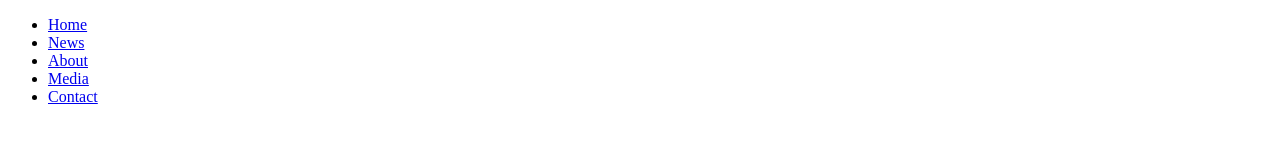
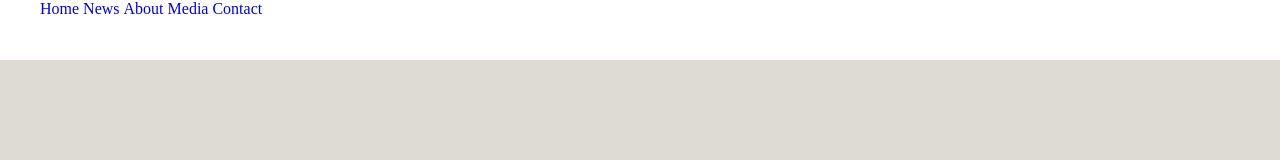
Before and after one commit to ryanboye/offcanvas_css3_menu, a plain HTML site: page index.html in a window 1280 px wide. Drawn offline with Linux system fonts and the light colour scheme.

Commit message:
style updates

```diff
--- a/css/style.scss
+++ b/css/style.scss
@@ -1,4 +1,6 @@
-$background_color: #fff;
+$background_color: #DDDBD2;
+$nav_bg_color: #fff;
+$collapsed_nav_bg_color: #ededed;
 $font_family: 'Open Sans';
 $font_size: 12px;
 $transition_speed: 2;
@@ -6,10 +8,36 @@ $transition_type: slide;
 
 
 
-/* OUR STYLES */
+/* STYLES */
+
 body {
-	background: #efefef;
+	background: $background_color;
+	margin:0;
+}
+nav {
+	height: 60px;
+	ul {
+		-webkit-margin-before: 0px;
+		-webkit-margin-after: 0px;
+		-webkit-margin-start: 0px;
+		-webkit-margin-end: 0px;
+		-webkit-padding-start: 40px;
+		list-style: none;
+	}
+}
+a {
+	text-decoration: none;
 }
 
+/* FUNCTIONAL CSS */
 
-/* FUNCTIONAL CSS */
+nav {
+	width: 100%;
+	background: $nav_bg_color;
+	ul {
+		li {
+			display: inline;
+		}
+
+	}
+}
--- a/index.html
+++ b/index.html
@@ -2,6 +2,7 @@
 <html>
 <head>
 	<title></title>
+	<link rel="stylesheet" type="text/css" href="css/style.css">
 </head>
 
 <body>
```
Also changed, not shown: css/style.css.
